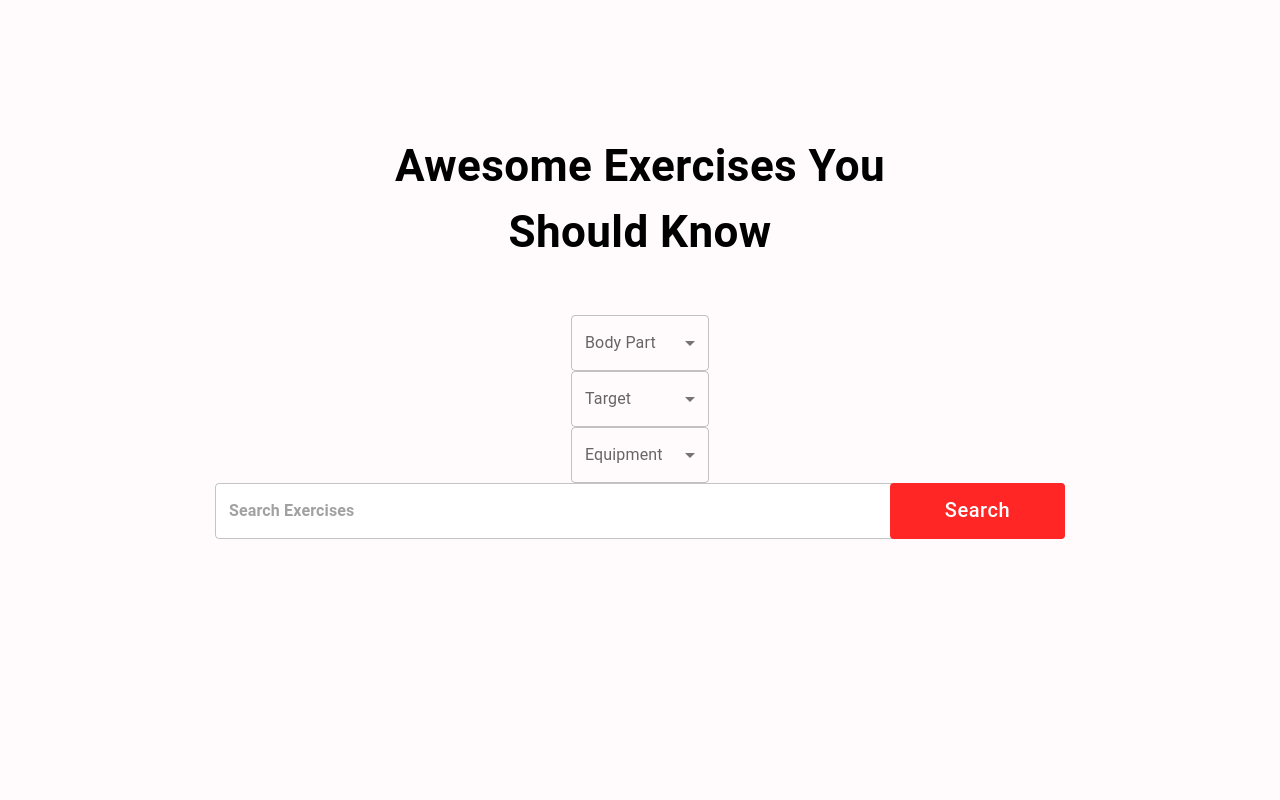
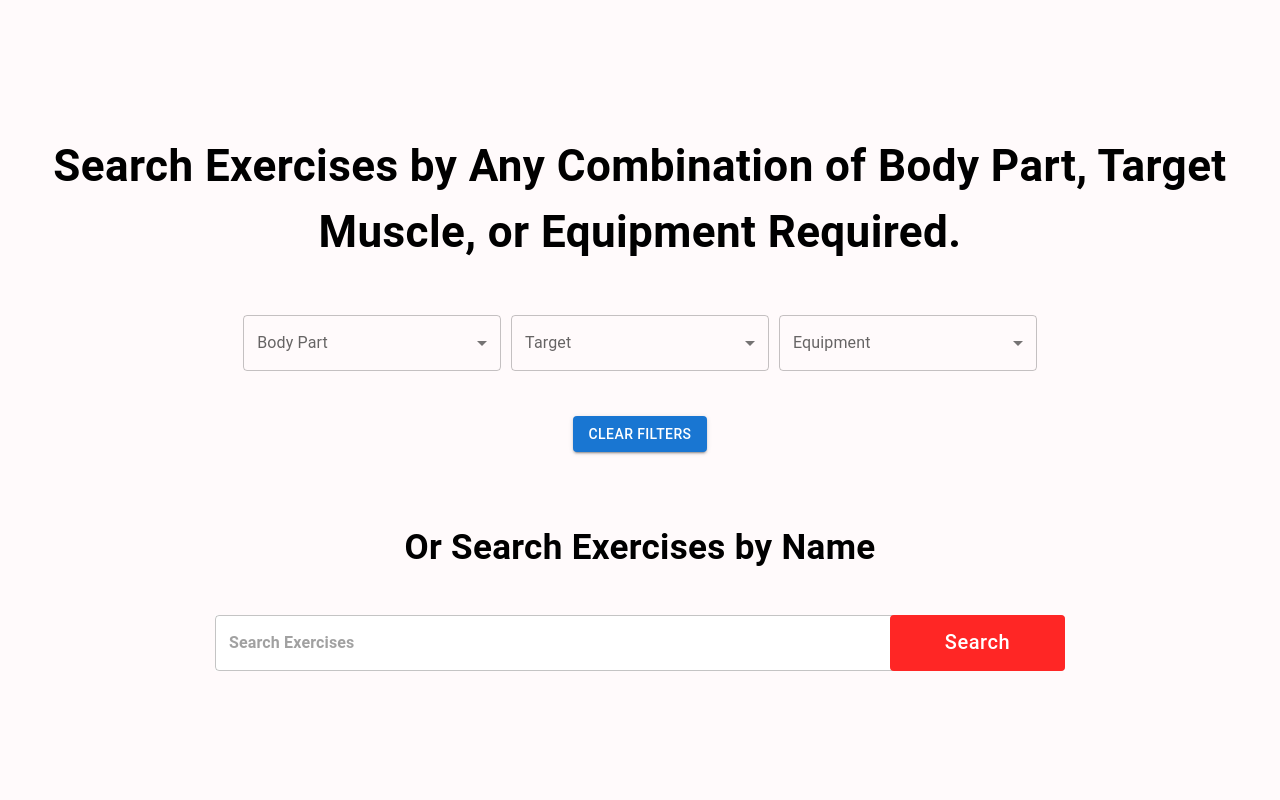
Before and after one commit to ZacheryMorgan/lift-laugh-love, a React (Create React App) app: page / in a window 1280 px wide. Shown: the part 920-1720 px from the top of the page. Built offline with nearby package versions, Linux system fonts and the light colour scheme.

Commit message:
add clearfilter button

```diff
--- a/src/components/DropdownExercises.js
+++ b/src/components/DropdownExercises.js
@@ -1,4 +1,10 @@
-import { InputLabel, MenuItem, FormControl, Select } from "@mui/material";
+import {
+  InputLabel,
+  MenuItem,
+  FormControl,
+  Select,
+  Button,
+} from "@mui/material";
 import { useState, useEffect } from "react";
 
 const DropdownExercises = ({
@@ -6,6 +12,7 @@ const DropdownExercises = ({
   setBodyPartSearch,
   setEquipmentSearch,
   setTargetSearch,
+  setExercises,
 }) => {
   const bodyPartArray = [
     ...new Set(exercises.map((exercise) => exercise.bodyPart)),
@@ -35,6 +42,13 @@ const DropdownExercises = ({
     }
   };
 
+  const handleClick = () => {
+    setSelectedBodyPart("");
+    setSelectedEquipment("");
+    setSelectedTarget("");
+    setExercises(exercises);
+  };
+
   useEffect(() => {
     const setAllSearches = () => {
       setBodyPartSearch(selectedBodyPart);
@@ -45,17 +59,34 @@ const DropdownExercises = ({
   }, [selectedBodyPart, selectedEquipment, selectedTarget]);
 
   return (
-    <div>
-      <FormControl fullWidth>
+    <div
+      style={{
+        display: "flex",
+        flexDirection: "column",
+        width: "80%",
+        marginBottom: "45px",
+        alignItems: "center",
+      }}
+    >
+      <div
+        style={{
+          display: "flex",
+          flexDirection: "row",
+          width: "80%",
+          marginBottom: "45px",
+        }}
+      >
+        <FormControl fullWidth sx={{ marginRight: "10px" }}>
           <InputLabel id="bodypart-select-label">Body Part</InputLabel>
           <Select
             labelId="bodypart-select-label"
             id="bodypart-select"
             value={selectedBodyPart}
-          label="Age"
+            label="Body Part"
             onChange={handleChange}
             name="bodyPart"
           >
+            <MenuItem value="">none</MenuItem>
             {bodyPartArray.map((bodyPart, index) => (
               <MenuItem key={index} value={bodyPart}>
                 {bodyPart}
@@ -63,16 +94,17 @@ const DropdownExercises = ({
             ))}
           </Select>
         </FormControl>
-      <FormControl fullWidth>
+        <FormControl fullWidth sx={{ marginRight: "10px" }}>
           <InputLabel id="target-select-label">Target</InputLabel>
           <Select
             labelId="target-select-label"
             id="target-select"
             value={selectedTarget}
-          label="Age"
+            label="Target"
             onChange={handleChange}
             name="target"
           >
+            <MenuItem value="">none</MenuItem>
             {targetArray.map((target, index) => (
               <MenuItem key={index} value={target}>
                 {target}
@@ -86,10 +118,11 @@ const DropdownExercises = ({
             labelId="equipment-select-label"
             id="equipment-select"
             value={selectedEquipment}
-          label="Age"
+            label="Equipment"
             onChange={handleChange}
             name="equipment"
           >
+            <MenuItem value="">none</MenuItem>
             {equipmentArray.map((equipment, index) => (
               <MenuItem key={index} value={equipment}>
                 {equipment}
@@ -98,6 +131,10 @@ const DropdownExercises = ({
           </Select>
         </FormControl>
       </div>
+      <Button onClick={handleClick} variant="contained">
+        Clear Filters
+      </Button>
+    </div>
   );
 };
 
--- a/src/components/Navbar.js
+++ b/src/components/Navbar.js
@@ -8,7 +8,6 @@ const Navbar = () => {
   return (
     <Stack
       direction="row"
-      // justifyContent="space-around"
       px="20px"
       sx={{
         gap: {
@@ -19,7 +18,6 @@ const Navbar = () => {
           sm: "32px",
           xs: "20px",
         },
-        // justifyContent: "none",
       }}
     >
       <Link to="/">
@@ -46,6 +44,13 @@ const Navbar = () => {
         >
           Exercises
         </a>
+        <a
+          href="#search"
+          scrollBehavior="smooth"
+          style={{ textDecoration: "none", color: "#3a1212" }}
+        >
+          Search
+        </a>
       </Stack>
     </Stack>
   );
--- a/src/components/SearchExercises.js
+++ b/src/components/SearchExercises.js
@@ -18,6 +18,7 @@ const SearchExercises = ({ setExercises }) => {
 
   const handleSearch = async () => {
     if (!search && !bodyPartSearch && !targetSearch && !equipmentSearch) {
+      setExercises(localApiData);
       return;
     }
     let searchedExercises = "";
@@ -47,7 +48,6 @@ const SearchExercises = ({ setExercises }) => {
           exercise.bodyPart.toLowerCase().includes(bodyPartSearch) &&
           exercise.target.toLowerCase().includes(targetSearch)
       );
-      console.log("all");
     } else {
       searchedExercises = localApiData.filter(
         (exercise) =>
@@ -65,7 +65,13 @@ const SearchExercises = ({ setExercises }) => {
   };
 
   return (
-    <Stack alignItems="center" mt="37px" justifyContent="center" p="20px">
+    <Stack
+      alignItems="center"
+      mt="37px"
+      justifyContent="center"
+      p="20px"
+      id="search"
+    >
       <Typography
         fontWeight="700"
         mb="50px"
@@ -77,15 +83,30 @@ const SearchExercises = ({ setExercises }) => {
           },
         }}
       >
-        Awesome Exercises You <br /> Should Know
+        Search Exercises by Any Combination of Body Part, Target Muscle, or
+        Equipment Required.
       </Typography>
       <DropdownExercises
         exercises={localApiData}
         setBodyPartSearch={setBodyPartSearch}
         setEquipmentSearch={setEquipmentSearch}
         setTargetSearch={setTargetSearch}
+        setExercises={setExercises}
       />
-      <Box position="relative" mb="72px">
+      <Box position="relative" mb="72px" mt="25px">
+        <Typography
+          fontWeight="600"
+          mb="40px"
+          textAlign="center"
+          sx={{
+            fontSize: {
+              lg: "35px",
+              xs: "24px",
+            },
+          }}
+        >
+          Or Search Exercises by Name
+        </Typography>
         <TextField
           height="76px"
           value={search}
```
Lines whose indentation alone changed are shown as unchanged.
